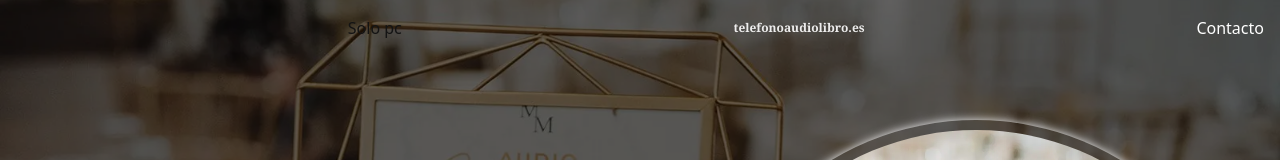
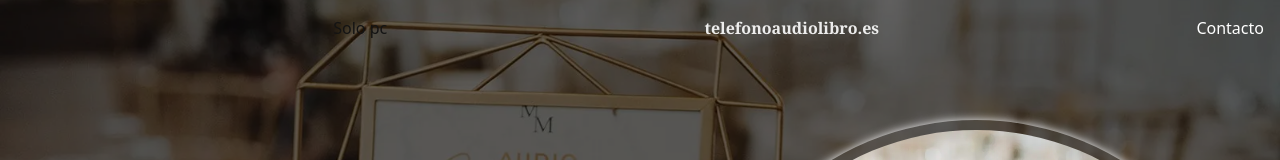
Before and after one commit to JordiPalacios/TelefonoAudiolibro.es, a React (Vite) app: page / in a window 1280 px wide. Shown: the top 160 px of the page. Built offline with nearby package versions, Linux system fonts and the light colour scheme.

Commit message:
comentarios elimindados

```diff
--- a/src/components/shared/navMenu.jsx
+++ b/src/components/shared/navMenu.jsx
@@ -31,7 +31,7 @@ export const NavMenu = () => {
                 >
             <Hamburger onChange={toggleMenu} />
             <h1 className="hidden lg:block">Solo pc</h1>
-            <h1 className="text-xs text-white/90 font-serif font-bold truncate hover:text-white/70 transition-colors duration-300">
+            <h1 className="text-md text-white/90 font-serif font-bold truncate hover:text-white/70 transition-colors duration-300">
                 <a href="/">
                     telefonoaudiolibro.es
                 </a>
@@ -45,10 +45,9 @@ export const NavMenu = () => {
         </nav>
         {isOpen && (
             <aside className="fixed top-18 left-0 w-fit h-full z-50  flex flex-col items-start py-2 px-6 bg-white/20 backdrop-blur-md shadow">
-                {/* Aquí va el contenido del menú móvil */}
                 <a href="/" className="mb-4 text-lg font-bold text-white">Inicio</a>
                 <a href="/contacto" className="mb-4 text-lg font-bold text-white">Contacto</a>
-                {/* Puedes añadir más enlaces o contenido aquí */}
+                {/* Añadir más enlaces o contenido aquí */}
             </aside>
         )
         }
```
